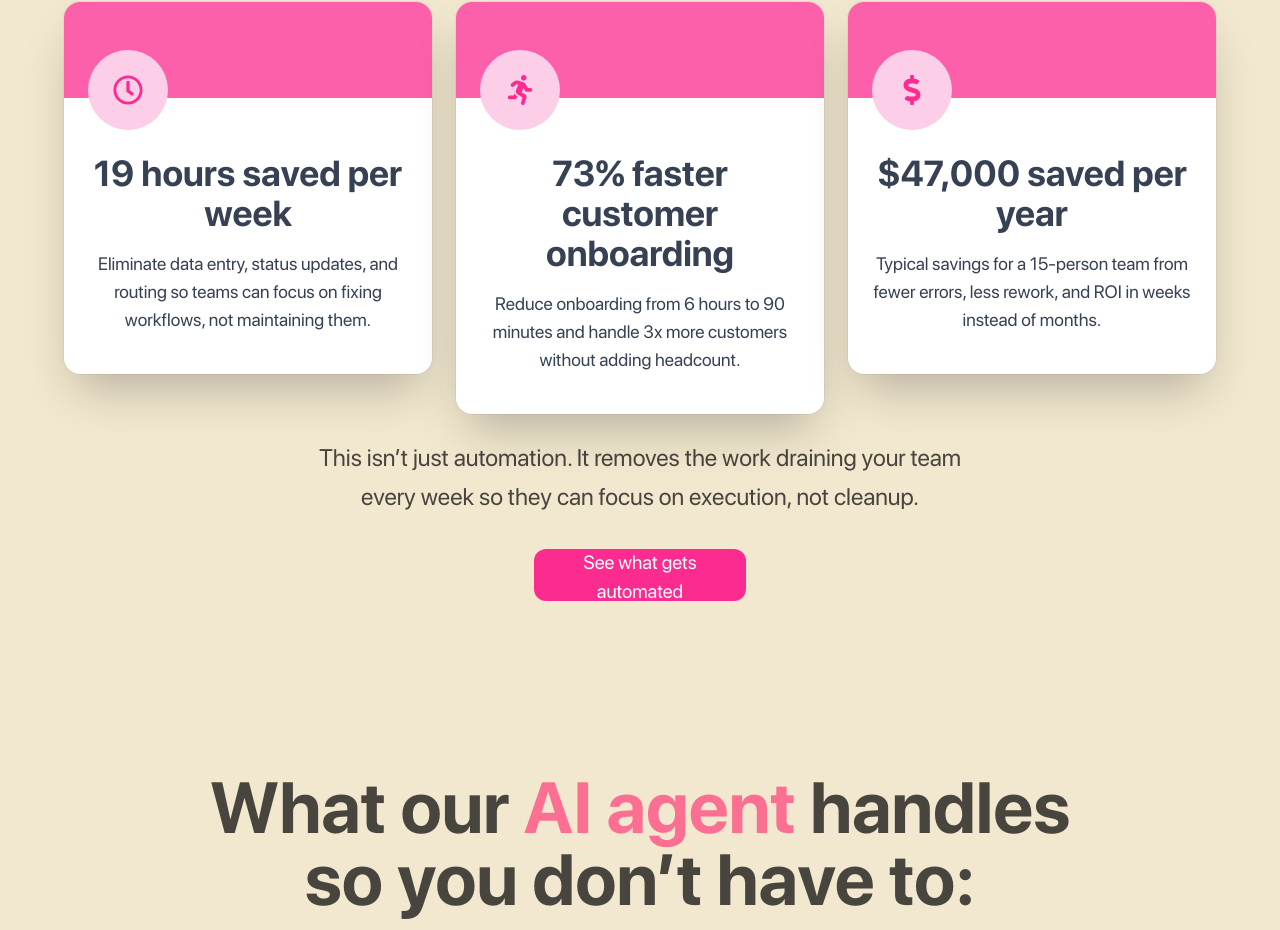
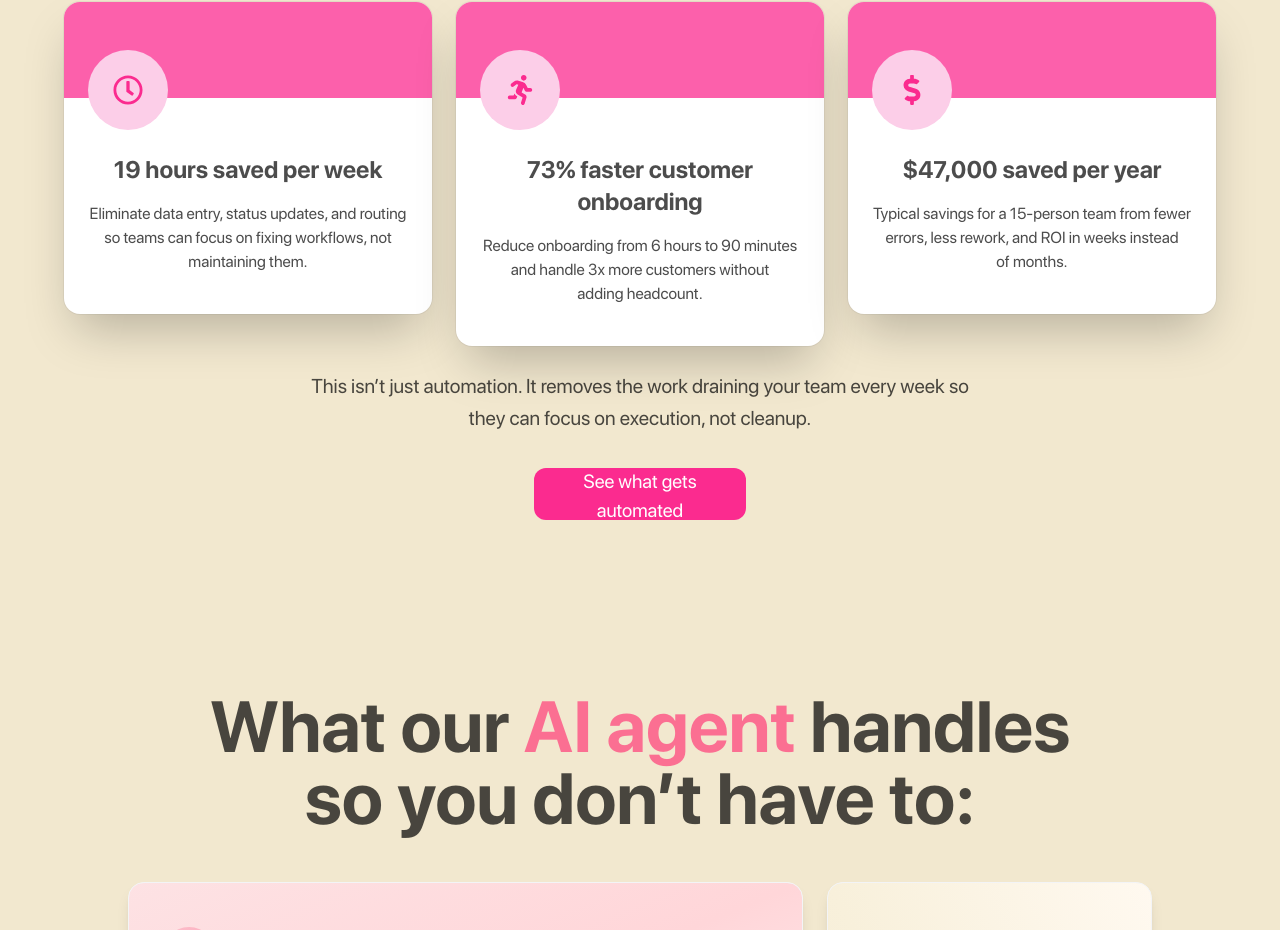
Before and after one commit to FahadBinQaiser/Parallax, a React (Vite) app: page / in a window 1280 px wide. Shown: the part 3612-4542 px from the top of the page. Built offline with nearby package versions, Linux system fonts and the light colour scheme.

Commit message:
Fixed issues

```diff
--- a/src/components/SolutionSection/SolutionSection.jsx
+++ b/src/components/SolutionSection/SolutionSection.jsx
@@ -49,7 +49,7 @@ export default function SolutionSection() {
           ))}
         </div>
 
-        <p className="text-lg md:text-2xl max-w-2xl mx-auto leading-relaxed">
+        <p className="text-lg md:text-xl max-w-2xl mx-auto leading-relaxed">
           This isn’t just automation. It removes the work draining your team
           every week so they can focus on execution, not cleanup.
         </p>
--- a/src/components/UI_Components/Card.jsx
+++ b/src/components/UI_Components/Card.jsx
@@ -2,7 +2,7 @@ import React from "react";
 
 const Card = ({ icon, title, desc }) => {
   return (
-    <div className="group relative cursor-pointer overflow-hidden bg-white rounded-2xl px-6 pt-12 pb-10 shadow-2xl ring-1 ring-gray-900/5 transition-all duration-500 transform hover:scale-105 hover:shadow-3xl">
+    <div className="group text-[#000000]/70 relative cursor-pointer overflow-hidden bg-white rounded-2xl px-6 pt-12 pb-10 shadow-2xl ring-1 ring-gray-900/5 transition-all duration-500 transform hover:scale-105 hover:shadow-3xl">
       <span className="absolute top-0 -left-0 z-0 h-24 w-full bg-[#FB2B8F] opacity-75 transition-all duration-500 transform group-hover:scale-[20]" />
 
       <div className="relative z-10 mx-auto">
@@ -10,9 +10,9 @@ const Card = ({ icon, title, desc }) => {
           {icon}
         </span>
 
-        <div className="space-y-4 pt-6 text-lg leading-8 text-gray-700 transition-all duration-500 group-hover:text-white">
-          <h3 className="text-4xl font-bold">{title}</h3>
-          <p className="text-pretty text-lg font-medium">{desc}</p>
+        <div className="space-y-4 pt-6 text-lg transition-all duration-500 group-hover:text-white">
+          <h3 className="text-2xl font-bold">{title}</h3>
+          <p className="text-pretty text-base font-medium">{desc}</p>
         </div>
       </div>
     </div>
```
